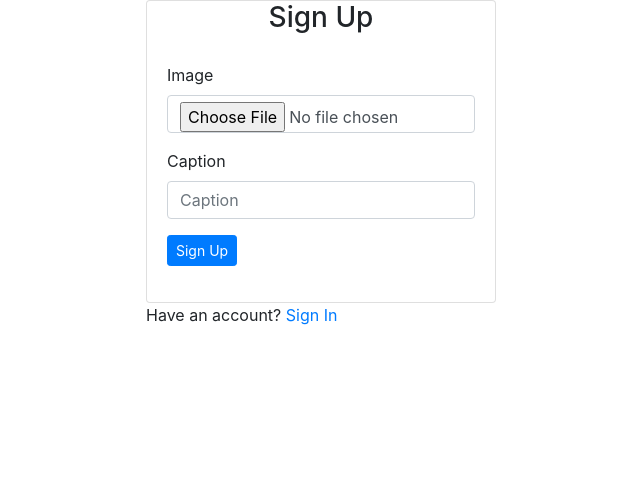
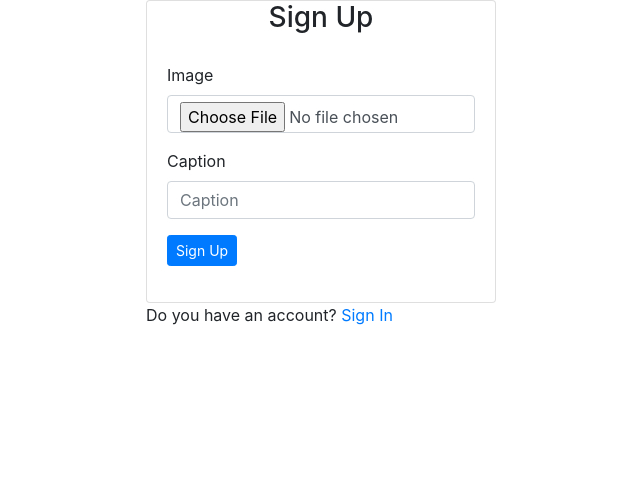
Before and after one commit to RisperAkinyi/Instagram-Clone, a Django app: template app/templates/registration/registration_form.html in a window 1280 px wide. Shown: the top 498 px of the page, without its empty margins (319-959 px from the left). Run offline with Django 3.2, Linux system fonts and the light colour scheme; the template is opened without the code that fills it: values that come from a table or form of the project are taken from there, others are empty; some libraries are stand-ins or nearby versions.

Commit message:
add the registration_form.html in templates/registration

```diff
--- a/app/templates/registration/login.html
+++ b/app/templates/registration/login.html
@@ -25,7 +25,7 @@
             </div>
         </div>
         </div>
-        <!--- empty div --->
+        <!-- empty div -->
         <div class="col-md-4"></div>
     </div>
 </div>
--- a/app/templates/registration/registration_form.html
+++ b/app/templates/registration/registration_form.html
@@ -26,7 +26,7 @@
                 </div>
             </div>
             <div class="section">
-                <p>Have an account? <a href="/accounts/login/">Sign In</a></p>
+                <p>Do you have an account? <a href="/accounts/login/">Sign In</a></p>
             </div>
         </div>
         <!-- empty div -->
```
